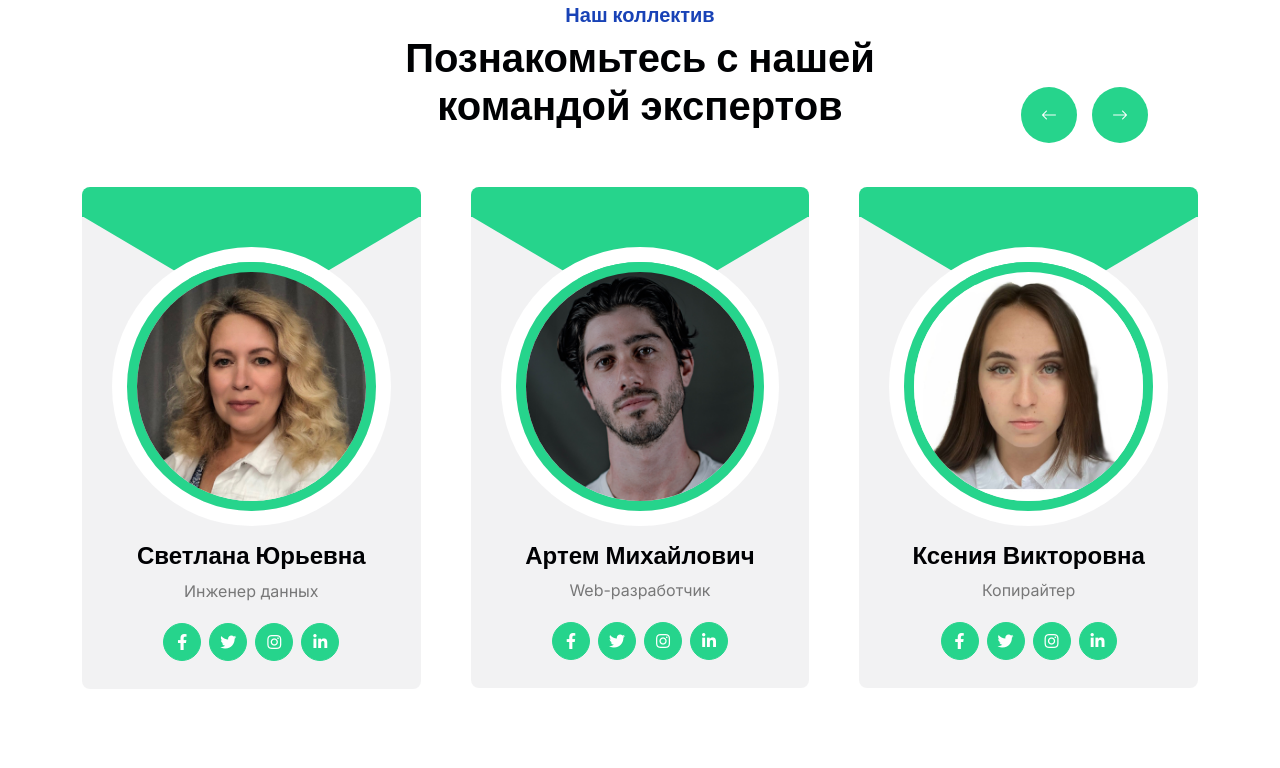
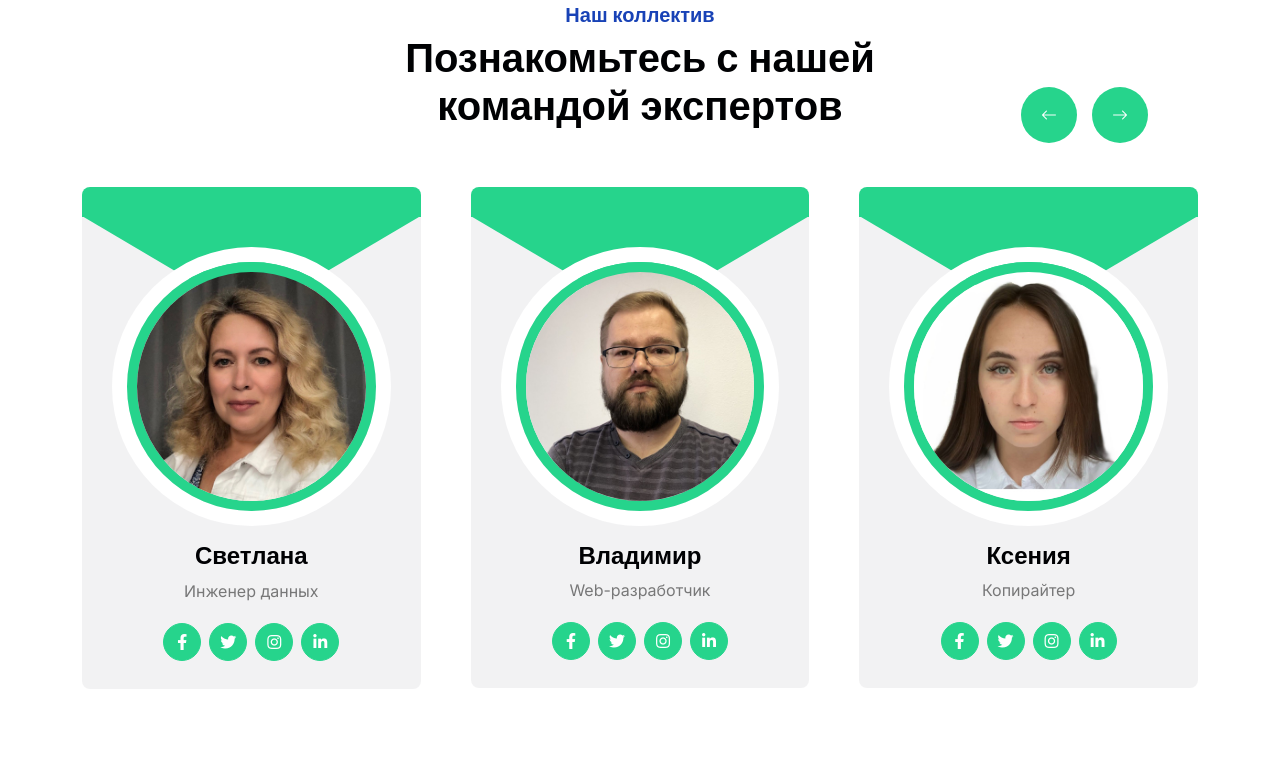
Before and after one commit to master-cim/bazadel, a Django app: page / in a window 1280 px wide. Shown: the part 3755-4523 px from the top of the page. Run offline with Django 4.2, Linux system fonts and the light colour scheme; some libraries are stand-ins or nearby versions.

Commit message:
Русанов

```diff
--- a/bazadel/templates/includes/team.html
+++ b/bazadel/templates/includes/team.html
@@ -14,7 +14,7 @@
                                 <img src="{% static 'img/team-1.jpg' %}" class="img-fluid w-20 rounded-circle" alt="">
                             </div>
                             <div class="team-name text-center py-3">
-                                <h4 class="">Светлана Юрьевна</h4>
+                                <h4 class="">Светлана </h4>
                                 <p class="m-0">Инженер данных</p>
                             </div>
                             <div class="team-icon d-flex justify-content-center pb-4">
@@ -33,7 +33,7 @@
                                 <img src="{% static 'img/team-2.jpg' %}" class="img-fluid w-20 rounded-circle" alt="">
                             </div>
                             <div class="team-name text-center py-3">
-                                <h4 class="">Артем Михайлович</h4>
+                                <h4 class="">Владимир </h4>
                                 <p class="m-0">Web-разработчик</p>
                             </div>
                             <div class="team-icon d-flex justify-content-center pb-4">
@@ -52,7 +52,7 @@
                                 <img src="{% static 'img/team-3.jpg' %}" class="img-fluid w-20 rounded-circle" alt="">
                             </div>
                             <div class="team-name text-center py-3">
-                                <h4 class="">Ксения Викторовна</h4>
+                                <h4 class="">Ксения </h4>
                                 <p class="m-0">Копирайтер</p>
                             </div>
                             <div class="team-icon d-flex justify-content-center pb-4">
@@ -71,7 +71,7 @@
                                 <img src="{% static 'img/team-4.jpg' %}" class="img-fluid w-20 rounded-circle" alt="">
                             </div>
                             <div class="team-name text-center py-3">
-                                <h4 class="">Стефан Ильич</h4>
+                                <h4 class="">Стефан </h4>
                                 <p class="m-0">Разработчик</p>
                             </div>
                             <div class="team-icon d-flex justify-content-center pb-4">
@@ -90,7 +90,7 @@
                                 <img src="{% static 'img/team-5.jpg' %}" class="img-fluid w-20 rounded-circle" alt="">
                             </div>
                             <div class="team-name text-center py-3">
-                                <h4 class="">Софья Алексеевна</h4>
+                                <h4 class="">Софья </h4>
                                 <p class="m-0">Дизайнер</p>
                             </div>
                             <div class="team-icon d-flex justify-content-center pb-4">
```
Also changed, not shown: bazadel/static/img/team-2.jpg.
